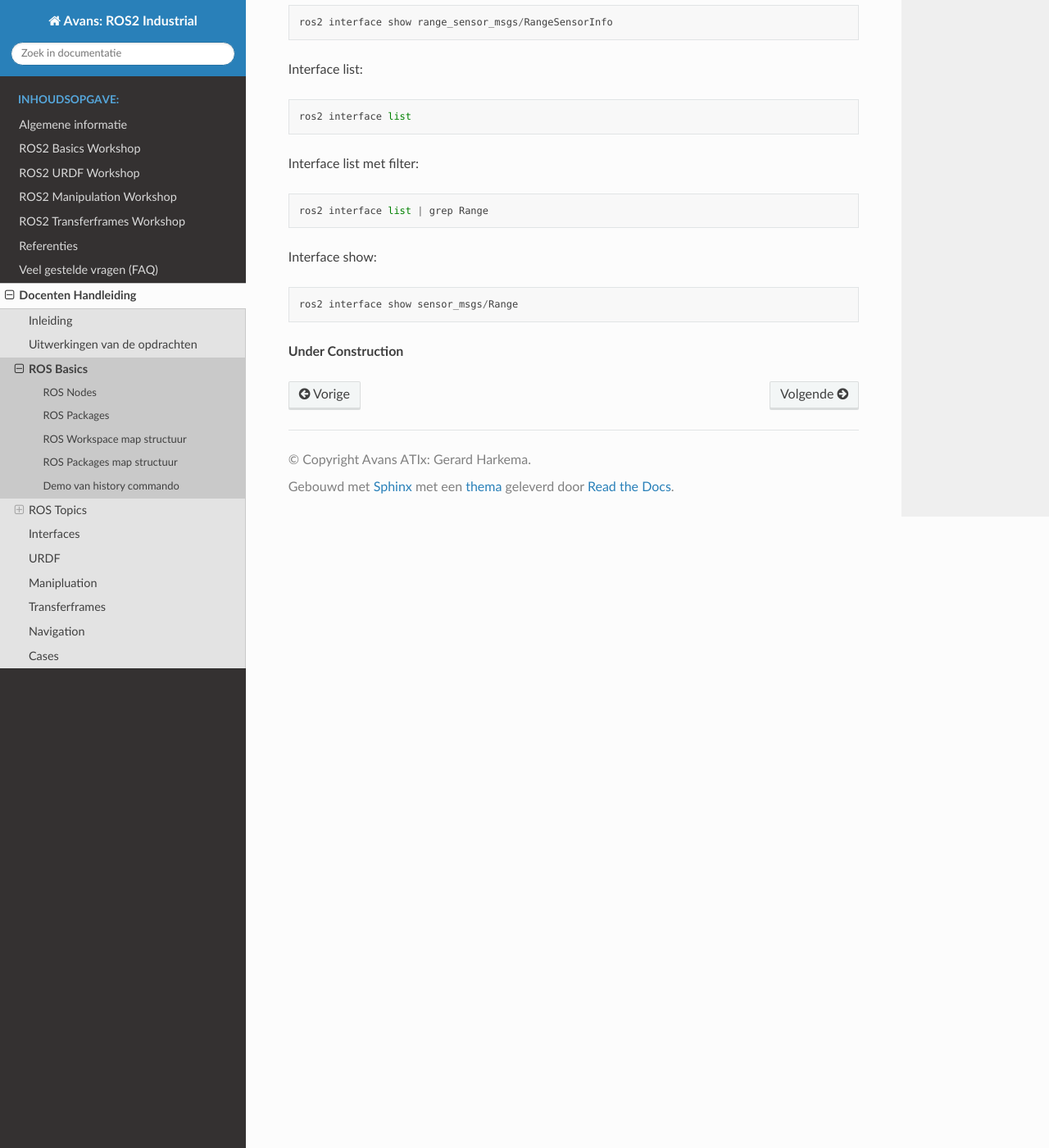
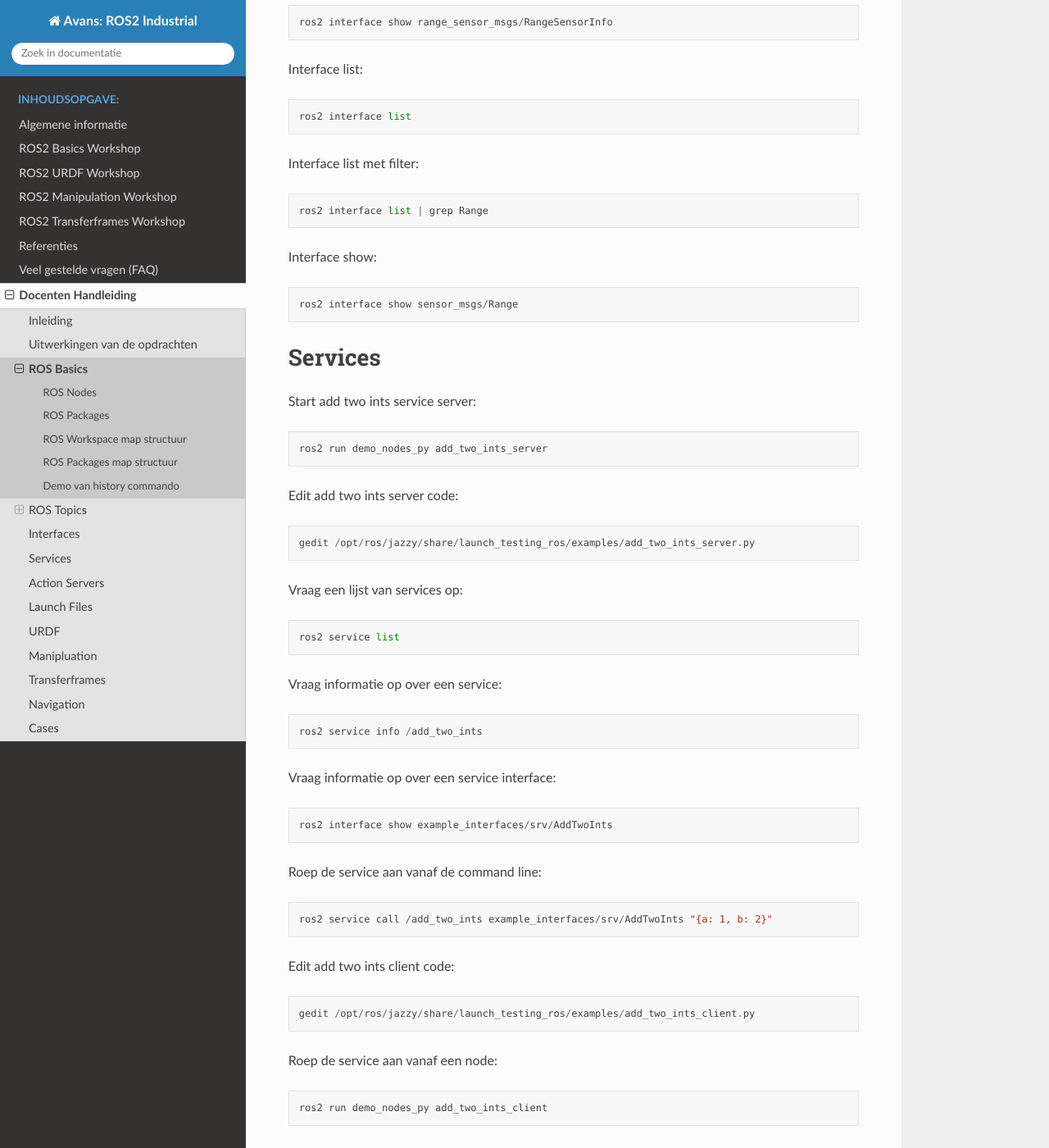
Before and after one commit to AvansMechatronica/ROS2_industrial_workshop, a Sphinx documentation site: the page built from documentation/teacher_manual/basics.md, in a window 1280 px wide and 1400 px high, scrolled down 3715 px. Shown: the whole window at 82% size. Built offline with Sphinx 7.4.7 and the Read the Docs theme 3.1.0, drawn with Linux system fonts in a browser that asks for light colours; some of the changed text lies outside the part shown.

Commit message:
20260510

````diff
--- a/documentation/teacher_manual/basics.md
+++ b/documentation/teacher_manual/basics.md
@@ -163,6 +163,57 @@ Interface show:
 ros2 interface show sensor_msgs/Range
 ```
 
+# Services
+
+
+Start add two ints service server:
+
+```
+ros2 run demo_nodes_py add_two_ints_server
+```
+
+Edit add two ints server code:
+```
+gedit /opt/ros/jazzy/share/launch_testing_ros/examples/add_two_ints_server.py
+```
+
+Vraag een lijst van services op:
+```
+ros2 service list
+```
+
+Vraag informatie op over een service:
+```
+ros2 service info /add_two_ints
+```
+
+Vraag informatie op over een service interface:
+```
+ros2 interface show example_interfaces/srv/AddTwoInts
+```
+
+
+Roep de service aan vanaf de command line:
+
+```
+ros2 service call /add_two_ints example_interfaces/srv/AddTwoInts "{a: 1, b: 2}"
+```
+
+Edit add two ints client code:
+```
+gedit /opt/ros/jazzy/share/launch_testing_ros/examples/add_two_ints_client.py
+```
+
+Roep de service aan vanaf een node:
+```
+ros2 run demo_nodes_py add_two_ints_client
+```
+
+# Action Servers
+On request
+
+# Launch Files
+On request
 
 
 
````
